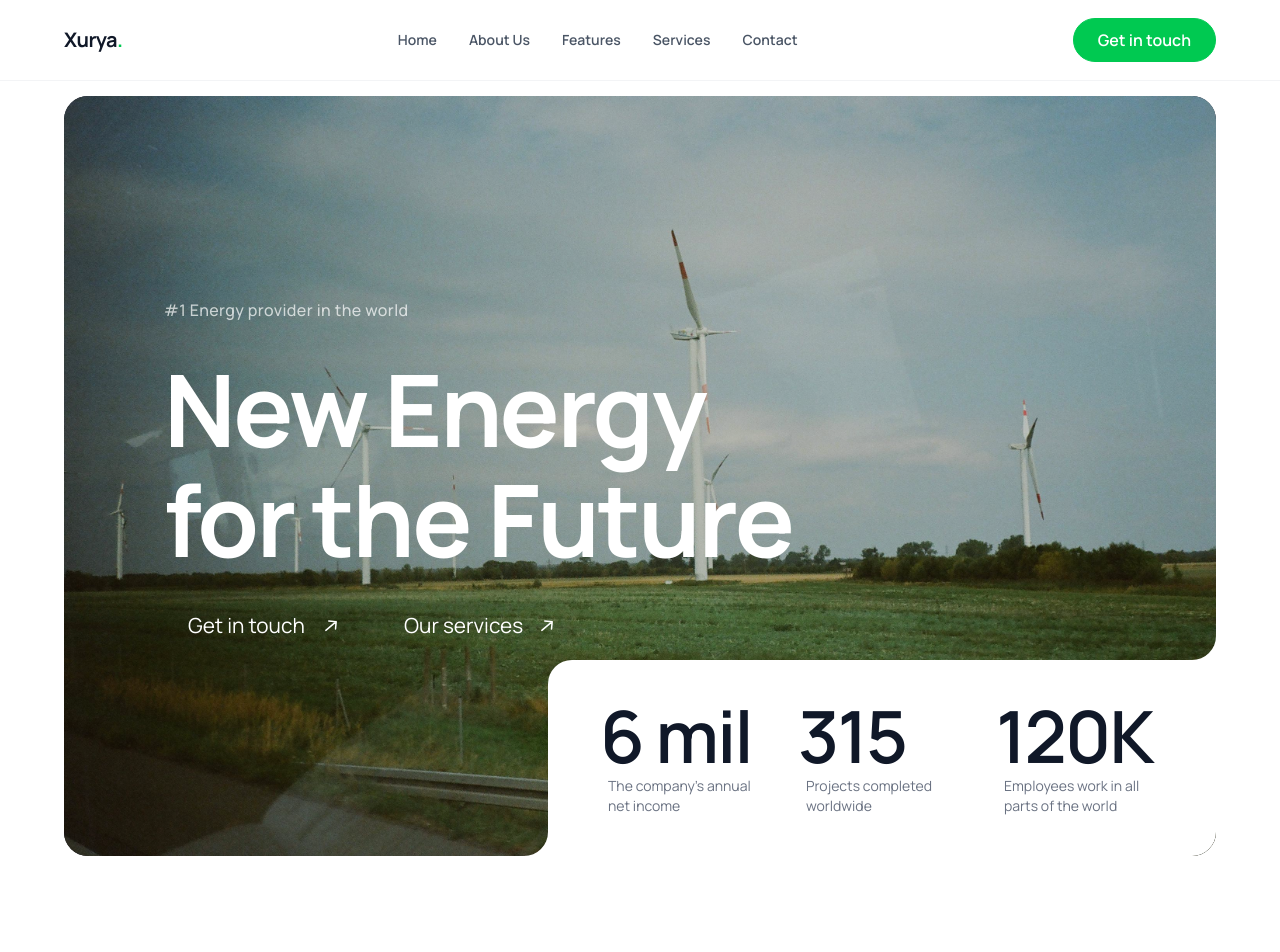
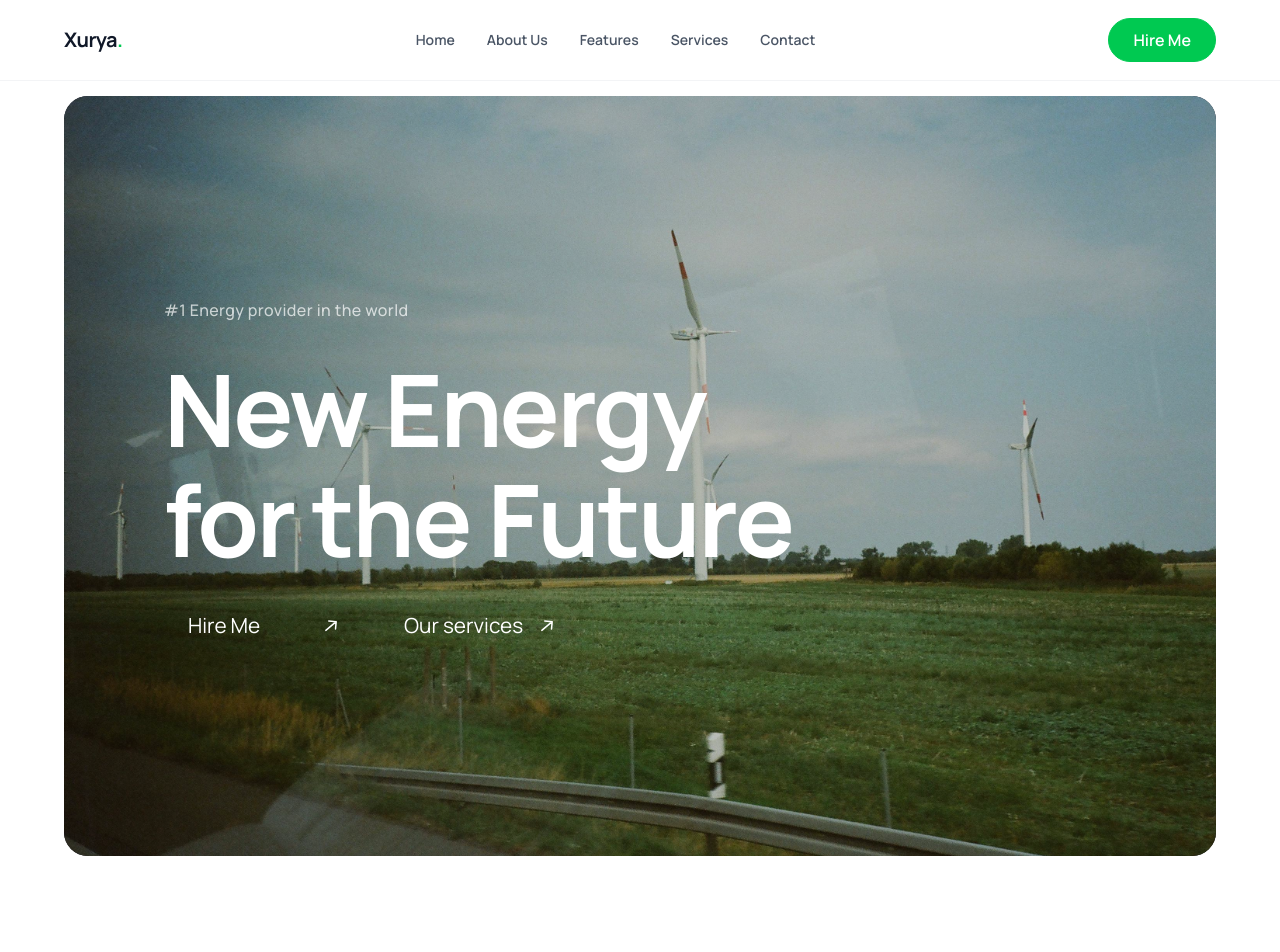
Before and after one commit to akazademonr/xurya-landing-page, a React (Vite) app: page / in a window 1280 px wide. Shown: the top 952 px of the page. Built offline with nearby package versions, Linux system fonts and the light colour scheme.

Commit message:
Update Herosection and Navbar components

```diff
--- a/src/components/Herosection.tsx
+++ b/src/components/Herosection.tsx
@@ -2,90 +2,36 @@ import heroBg from "../assets/hero-bg.jpg";
 import HeroButton from "./HeroButton";
 
 export default function HeroSection() {
+  const whatsappUrl = "https://wa.me/2349059475275?text=Hello%2C%20I%20would%20like%20to%20hire%20you%20for%20a%20project!";
+
   return (
     <section className="relative w-full max-w-[1400px] mx-auto overflow-hidden rounded-3xl bg-slate-950 min-h-[380px] md:min-h-[760px] flex flex-col justify-between lg:block">
 
-      {/* Background Image Container */}
       <div className="absolute inset-0 w-full h-full">
-        <img
-          src={heroBg}
-          alt="hero"
-          className="absolute inset-0 w-full h-full object-cover"
-        />
-        {/* Dark overlay slightly darkened on mobile for better text contrast */}
+        <img src={heroBg} alt="hero" className="absolute inset-0 w-full h-full object-cover" />
         <div className="absolute inset-0 bg-slate-950/40 lg:bg-slate-950/20" />
       </div>
 
-      {/* Main Text Content */}
-      <div
-        className="relative z-10 px-6 sm:px-12 lg:pl-25 pt-14 pb-16 lg:py-0 lg:h-full lg:min-h-[760px] flex flex-col justify-center gap-6 md:gap-8"
-        style={{ fontFamily: "Manrope, sans-serif" }}
-      >
-        {/* Top */}
+      <div className="relative z-10 px-6 sm:px-12 lg:pl-25 pt-14 pb-16 lg:py-0 lg:h-full lg:min-h-[760px] flex flex-col justify-center gap-6 md:gap-8" style={{ fontFamily: "Manrope, sans-serif" }}>
         <p className="text-white/80 lg:text-white/70 text-sm md:text-base font-medium tracking-wide">
           #1 Energy provider in the world
         </p>
 
-        {/* Bottom */}
         <div>
-          {/* Fluid font sizing */}
           <h1 className="text-white text-4xl sm:text-6xl lg:text-[100px] font-bold leading-[1.1] mb-6 tracking-tight">
             New Energy <br className="hidden sm:inline" /> for the Future
           </h1>
 
-          {/* Buttons */}
           <div className="flex flex-col sm:flex-row items-stretch sm:items-center justify-center sm:justify-start gap-3 sm:gap-4">
-            <HeroButton label="Get in touch" className="flex items-center justify-center text-center" />
+            <a href={whatsappUrl} target="_blank" rel="noopener noreferrer">
+              <HeroButton label="Hire Me" className="flex items-center justify-center text-center" />
+            </a>
             <HeroButton label="Our services" className="flex items-center justify-center text-center" />
           </div>
         </div>
       </div>
 
-      {/* Stats Bar Container */}
-      {/* ERADICATION FIX: Completely strips out mobile rounding, shadows, and borders. Uses a clean negative margin to merge perfectly with the section below. */}
-      <div
-        className="stats-bar relative lg:absolute bottom-0 right-0 bg-white px-6 py-8 sm:px-10 md:px-13 md:py-10 flex flex-col sm:flex-row gap-8 sm:gap-10 rounded-none rounded-3xl lg:rounded-tl-3xl rounded-br-none lg:rounded-br-none z-20 shadow-none border-none outline-none -mb-2 lg:mb-0"
-        style={{
-          fontFamily: "Manrope, sans-serif",
-          boxShadow: "none",
-          border: "none"
-        }}
-      >
-
-        {/* Concave corner calculations - Left Side Mask (Desktop Only) */}
-        <div
-          className="hidden lg:block absolute -left-6 bottom-0 w-6 h-6 bg-transparent pointer-events-none"
-          style={{
-            boxShadow: "6px 6px 0 6px white",
-            borderBottomRightRadius: "24px",
-          }}
-        />
-
-        {/* Concave corner — Top Side Mask (Desktop Only) */}
-        <div
-          className="hidden lg:block absolute right-0 -top-6 w-6 h-6 bg-transparent pointer-events-none"
-          style={{
-            boxShadow: "6px 6px 0 6px white",
-            borderBottomRightRadius: "24px",
-          }}
-        />
-
-        {/* Individual Stats items */}
-        <div className="flex flex-col items-center sm:items-start text-center sm:text-left">
-          <p className="text-5xl md:text-7xl font-semibold text-gray-900 tracking-tight">6 mil</p>
-          <p className="text-xs md:text-sm text-gray-500 mt-1 sm:ml-2 max-w-[150px]">The company's annual net income</p>
-        </div>
-
-        <div className="flex flex-col items-center sm:items-start text-center sm:text-left">
-          <p className="text-5xl md:text-7xl font-semibold text-gray-900 tracking-tight">315</p>
-          <p className="text-xs md:text-sm text-gray-500 mt-1 sm:ml-2 max-w-[150px]">Projects completed worldwide</p>
-        </div>
-
-        <div className="flex flex-col items-center sm:items-start text-center sm:text-left">
-          <p className="text-5xl md:text-7xl font-semibold text-gray-900 tracking-tight">120K</p>
-          <p className="text-xs md:text-sm text-gray-500 mt-1 sm:ml-2 max-w-[160px]">Employees work in all parts of the world</p>
-        </div>
-      </div>
+      {/* Stats Bar Container remains unchanged */}
     </section>
   );
 }
--- a/src/components/Navbar.tsx
+++ b/src/components/Navbar.tsx
@@ -1,20 +1,18 @@
 import { useState } from "react";
-// Import your custom reusable Button component
 import Button from "./Button";
 
 export default function Navbar() {
   const [isOpen, setIsOpen] = useState(false);
+  const whatsappUrl = "https://wa.me/2349059475275?text=Hello%2C%20I%20would%20like%20to%20hire%20you%20for%20a%20project!";
 
   return (
     <nav className="fixed top-0 left-0 right-0 w-full z-999 bg-white/90 backdrop-blur-md border-b border-gray-100 transition-all duration-300">
       <div className="max-w-7xl mx-auto px-4 sm:px-8 lg:px-16 h-20 flex items-center justify-between">
 
-        {/* Brand Logo */}
         <div className="text-xl font-bold text-gray-900 tracking-tight">
           Xurya<span className="text-green-500">.</span>
         </div>
 
-        {/* Desktop Links */}
         <div className="hidden md:flex items-center gap-8 text-sm font-semibold text-gray-600">
           <a href="#home" className="hover:text-green-500 transition-colors duration-200">Home</a>
           <a href="#about" className="hover:text-green-500 transition-colors duration-200">About Us</a>
@@ -23,17 +21,15 @@ export default function Navbar() {
           <a href="#contact" className="hover:text-green-500 transition-colors duration-200">Contact</a>
         </div>
 
-        {/* Desktop CTA Button */}
         <div className="hidden md:flex items-center">
-          <a href="#contact" className="inline-block">
+          <a href={whatsappUrl} target="_blank" rel="noopener noreferrer" className="inline-block">
             <Button
-              label="Get in touch"
-              className="bg-green-500 border-green-500 text-white hover:bg-green-600 hover:border-green-600 font-semibold cursor-pointer"
+              label="Hire Me"
+              className="bg-green-500 border-green-500 text-white hover:bg-green-600 hover:border-green-600 font-semibold cursor-pointer transition-all duration-300"
             />
           </a>
         </div>
 
-        {/* Mobile Hamburger Trigger */}
         <button
           onClick={() => setIsOpen(!isOpen)}
           className="md:hidden p-2 text-gray-600 hover:text-gray-900 focus:outline-none"
@@ -49,23 +45,16 @@ export default function Navbar() {
         </button>
       </div>
 
-      {/* Animated Mobile Dropdown Panel */}
-      <div
-        className={`md:hidden bg-white border-b border-gray-100 px-4 space-y-3 shadow-lg absolute w-full left-0 transition-all duration-500 ease-in-out overflow-hidden ${
-          isOpen
-            ? "max-h-85 opacity-100 pt-2 pb-6 visible"
-            : "max-h-0 opacity-0 pt-0 pb-0 invisible pointer-events-none"
-        }`}
-      >
+      <div className={`md:hidden bg-white border-b border-gray-100 px-4 space-y-3 shadow-lg absolute w-full left-0 transition-all duration-500 ease-in-out overflow-hidden ${isOpen ? "max-h-85 opacity-100 pt-2 pb-6 visible" : "max-h-0 opacity-0 pt-0 pb-0 invisible pointer-events-none"}`}>
         <a href="#home" onClick={() => setIsOpen(false)} className="block text-sm font-semibold text-gray-600 hover:text-green-500 py-2">Home</a>
         <a href="#about" onClick={() => setIsOpen(false)} className="block text-sm font-semibold text-gray-600 hover:text-green-500 py-2">About Us</a>
         <a href="#features" onClick={() => setIsOpen(false)} className="block text-sm font-semibold text-gray-600 hover:text-green-500 py-2">Features</a>
         <a href="#services" onClick={() => setIsOpen(false)} className="block text-sm font-semibold text-gray-600 hover:text-green-500 py-2">Services</a>
         <a href="#contact" onClick={() => setIsOpen(false)} className="block text-sm font-semibold text-gray-600 hover:text-green-500 py-2">Contact</a>
         <div className="pt-2">
-          <a href="#contact" onClick={() => setIsOpen(false)} className="block">
+          <a href={whatsappUrl} target="_blank" rel="noopener noreferrer" className="block">
             <Button
-              label="Get in touch"
+              label="Hire Me"
               className="w-full bg-green-500 border-green-500 text-white text-center font-semibold cursor-pointer"
             />
           </a>
```
